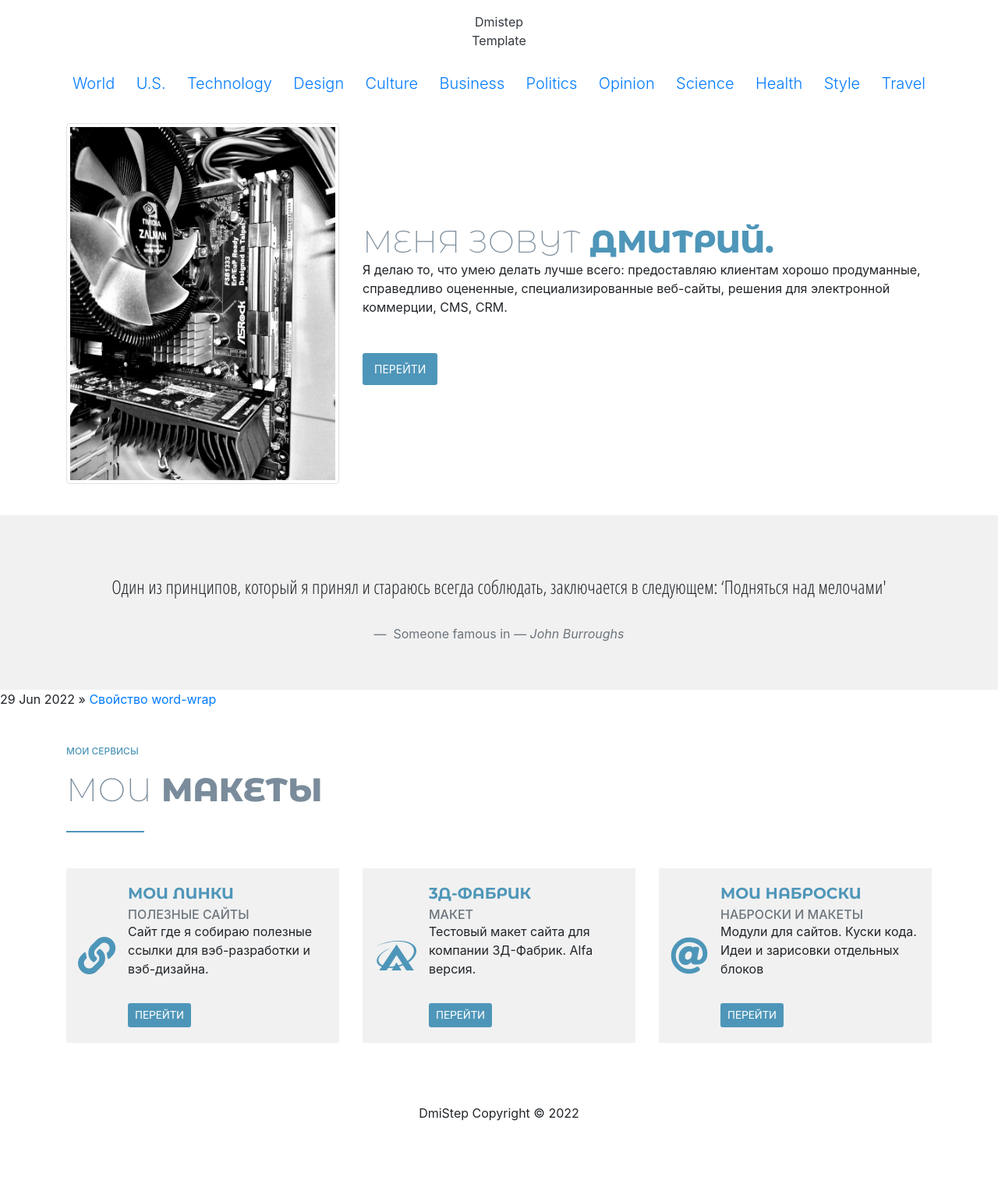
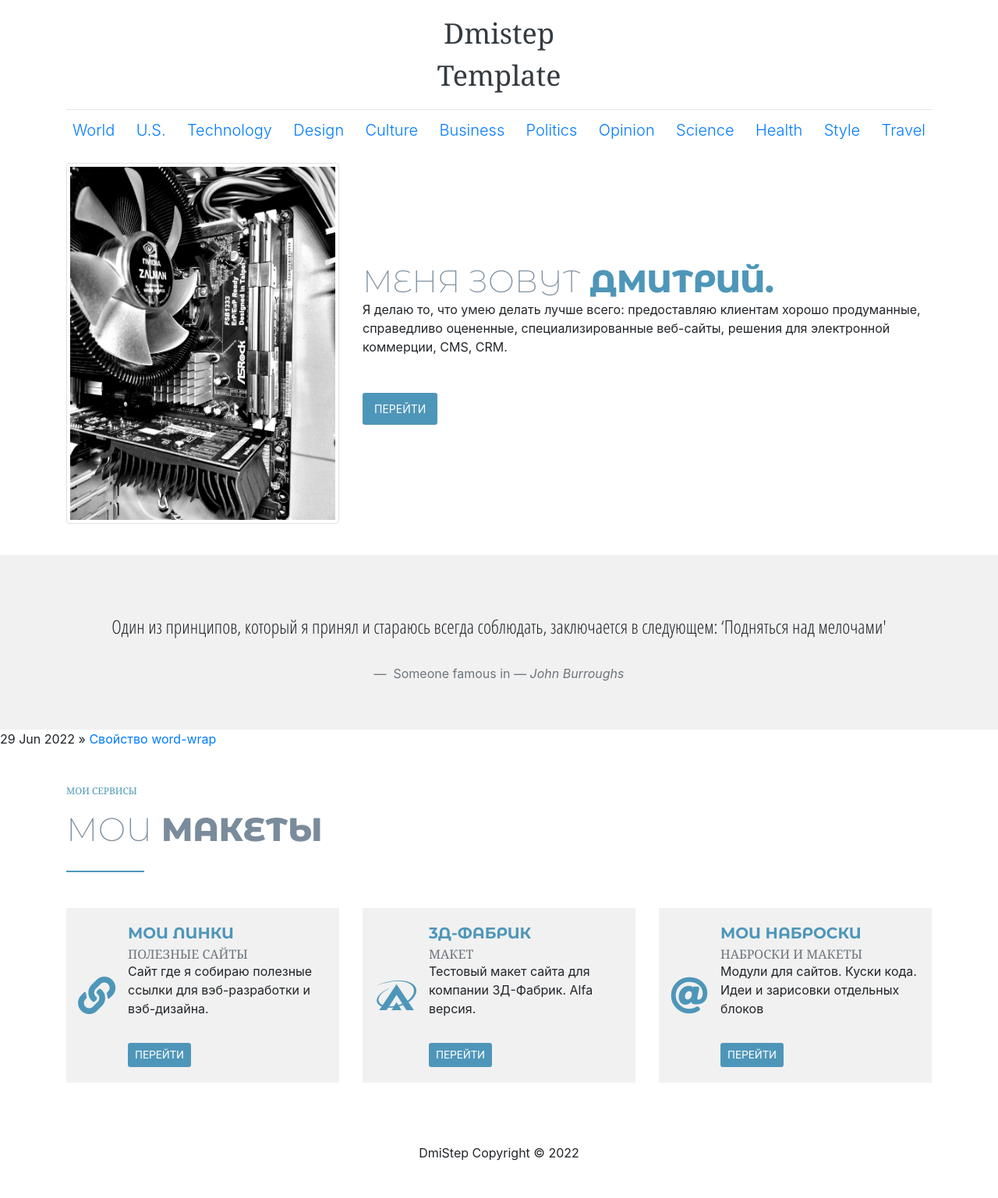
Before and after one commit to Dmistep/dmistep.github.io, a Jekyll site: the page built from index.html, in a window 1280 px wide. Shown: the whole page at 78% size. Built offline with Jekyll 4.4.1, drawn with Linux system fonts in a browser that asks for light colours; nearby versions of some CDN libraries; before the commit the page ends 1486 px from its top, so only the background shows below that.

Commit message:
update style.css

```diff
--- a/css/style.css
+++ b/css/style.css
@@ -25,6 +25,65 @@ p{
     font-weight:800;
     text-transform:uppercase;
 }*/
+
+
+
+.blog-header {
+    border-bottom: 1px solid #e5e5e5;
+}
+
+.blog-header-logo {
+    font-family: "Playfair Display", Georgia, "Times New Roman", serif/*rtl:Amiri, Georgia, "Times New Roman", serif*/;
+    font-size: 2.25rem;
+}
+
+.blog-header-logo:hover {
+    text-decoration: none;
+}
+
+h1, h2, h3, h4, h5, h6 {
+    font-family: "Playfair Display", Georgia, "Times New Roman", serif/*rtl:Amiri, Georgia, "Times New Roman", serif*/;
+}
+
+.display-4 {
+    font-size: 2.5rem;
+}
+@media (min-width: 768px) {
+    .display-4 {
+        font-size: 3rem;
+    }
+}
+
+.flex-auto {
+    flex: 0 0 auto;
+}
+
+.h-250 {
+    height: 250px;
+}
+@media (min-width: 768px) {
+    .h-md-250 {
+        height: 250px;
+    }
+}
+
+.nav-scroller {
+    position: relative;
+    z-index: 2;
+    height: 2.75rem;
+    overflow-y: hidden;
+}
+
+.nav-scroller .nav {
+    display: flex;
+    flex-wrap: nowrap;
+    padding-bottom: 1rem;
+    margin-top: -1px;
+    overflow-x: auto;
+    text-align: center;
+    white-space: nowrap;
+    -webkit-overflow-scrolling: touch;
+}
 .showcase-right h1{
     margin:0;
     padding:0;
```
